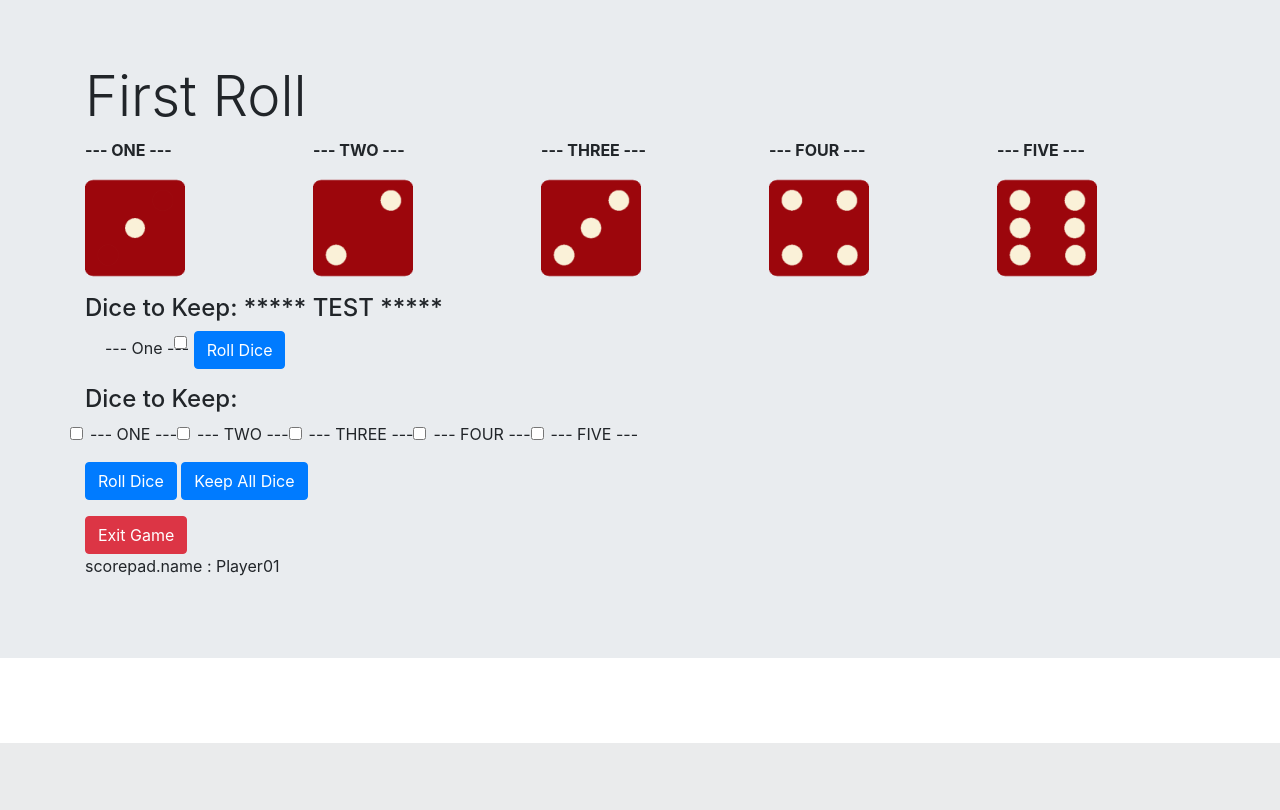
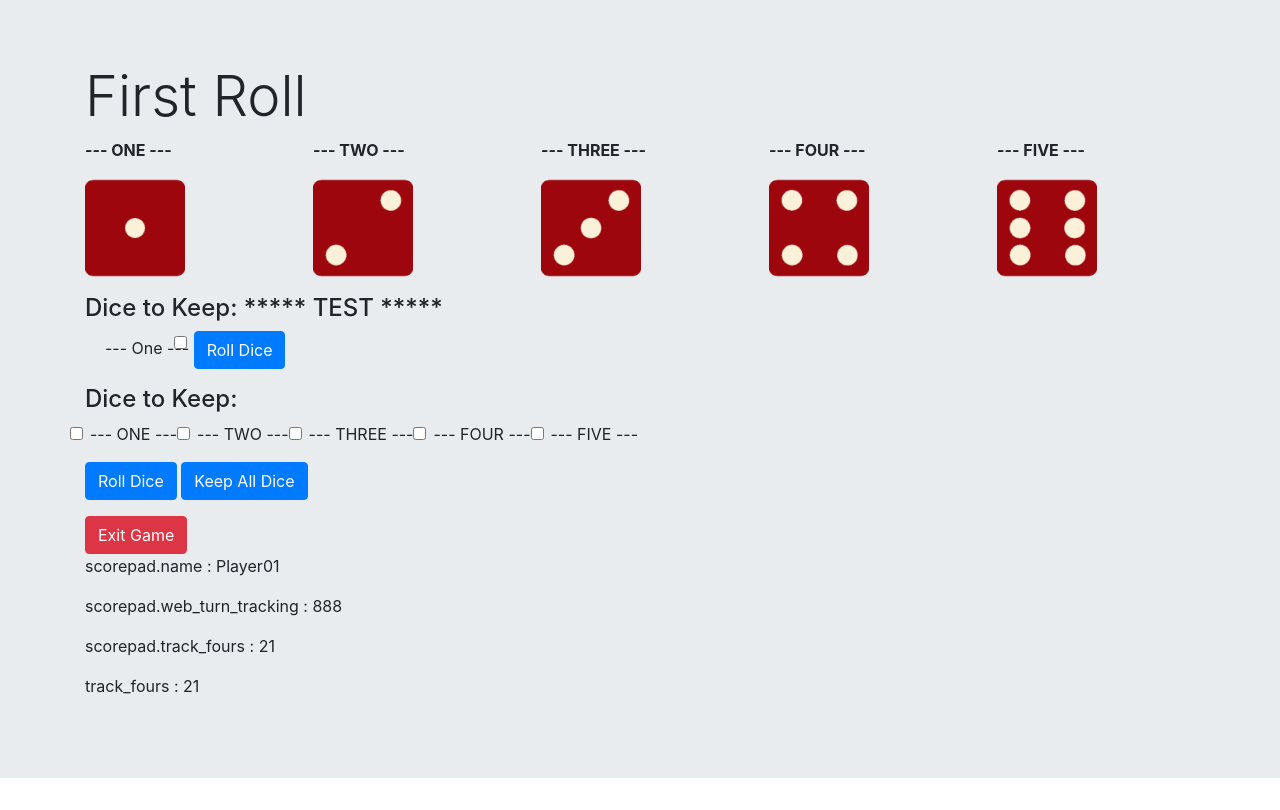
Before and after one commit to sammyrTX/dice-cvn, a Flask app: page /web_start_game in a window 1280 px wide. Shown: the part 57-867 px from the top of the page. Before the commit the page ends 800 px from the top, so only its background shows below. Run offline with Flask 2, Linux system fonts and the light colour scheme; some libraries are stand-ins or nearby versions.

Commit message:
Add ability to pass object from one view to another
Need to determine best method to pass the scorepad from view to view
in order to keep the scoring and tracking information for the game and
player.

```diff
--- a/pkg/web/app.py
+++ b/pkg/web/app.py
@@ -56,6 +56,10 @@ def web_start_game():
 
     dice_hold_web_form = DiceHoldWeb()
 
+    scorepad.web_turn_tracking = 888
+    scorepad.track_fours = 21
+
+
     if dice_hold_web_form.validate_on_submit():
         die1 = dice_hold_web_form.die1.data
         die2 = dice_hold_web_form.die2.data
@@ -69,19 +73,30 @@ def web_start_game():
         dice_hold_web_form.die4.data = ''
         dice_hold_web_form.die5.data = ''
 
-        scorepad.web_turn_tracking = 99
+        scorepad.web_turn_tracking = 999
+        scorepad.track_fours = 32
+
+        dice_list = ['images/dice1.png', 'images/dice1.png', 'images/dice1.png', 'images/dice5.png', 'images/dice5.png']
 
         # dice_hold = testform.dice_hold.data
         # testform.dice_hold.data = ''
 
-        return redirect(url_for('roll_two',
-                                die1=die1,
-                                scorepad=scorepad,
-                                ))
+        # return redirect(url_for('roll_two',
+        #                         die1=die1,
+        #                         scorepad=scorepad,
+        #                         web_turn_tracking=scorepad.web_turn_tracking,
+        #                         ))
+        return render_template('roll_two.html',
+                               die1=die1,
+                               scorepad=scorepad,
+                               web_turn_tracking=scorepad.web_turn_tracking,
+                               dice_list=dice_list,
+                               )
 
     return render_template('roll_one.html',
                            scorepad=scorepad,
                            dice_hold_web_form=dice_hold_web_form,
+                           track_fours=scorepad.track_fours,
                            )
 
 
@@ -90,6 +105,8 @@ def roll_one(scorepad, dice_list, turn_track):
     """First roll of a turn. Roll all five dice"""
     dice_list = ['images/dice3.png', 'images/dice3.png', 'images/dice2.png', 'images/dice3.png', 'images/dice3.png']
 
+    print('******** roll one route ************')
+    print(f'scorepad.dice_list: {scorepad.dice_list}')
     # turn_track = scorepad.web_turn_tracking
     scorepad.web_turn_tracking = 99
 
@@ -100,18 +117,21 @@ def roll_one(scorepad, dice_list, turn_track):
                            )
 
 
-@app.route('/roll_two/<die1>/<scorepad>')
-def roll_two(die1, scorepad):
+@app.route('/roll_two/<scorepad>/<die1>/<web_turn_tracking>')
+def roll_two(scorepad, die1, web_turn_tracking):
     """Second roll of a turn. Roll up to five dice"""
     print(f'******* ROLL TWO ROUTE **************')
     print(f'die1: {die1}')
-    print(f'scorpad: {scorepad}')
+    print(f'scorepad: {scorepad}')
+    print(f'web_turn_tracking: {web_turn_tracking}')
+
     dice_list = ['images/dice3.png', 'images/dice3.png', 'images/dice2.png', 'images/dice3.png', 'images/dice3.png']
 
     return render_template('roll_two.html',
                            scorepad=scorepad,
                            dice_list=dice_list,
-                           die1=die1
+                           die1=die1,
+                           web_turn_tracking=web_turn_tracking,
                            # turn_track=scorepad.web_turn_tracking,
                            )
 
--- a/pkg/web/templates/roll_one.html
+++ b/pkg/web/templates/roll_one.html
@@ -158,6 +158,18 @@
     scorepad.name : {{scorepad.name}}
   </p>
 
+  <p>
+    scorepad.web_turn_tracking : {{scorepad.web_turn_tracking}}
+  </p>
+
+  <p>
+    scorepad.track_fours : {{scorepad.track_fours}}
+  </p>
+
+  <p>
+    track_fours : {{ track_fours }}
+  </p>
+
 </div>
 
 {% endblock %}
--- a/pkg/web/templates/roll_two.html
+++ b/pkg/web/templates/roll_two.html
@@ -10,7 +10,9 @@
 <h1>die1: {{die1}}</h1>
 <h2>scorepad.name {{scorepad.name}}</h2>
 <h2>scorepad.web_dice_list {{scorepad.web_dice_list}}</h2>
+<h2>web_turn_tracking: {{ web_turn_tracking }}</h2>
 
+<h3>scorepad.web_turn_tracking: {{ scorepad.web_turn_tracking }}</h3>
 <p></p>
 
 <div class="container">
```
